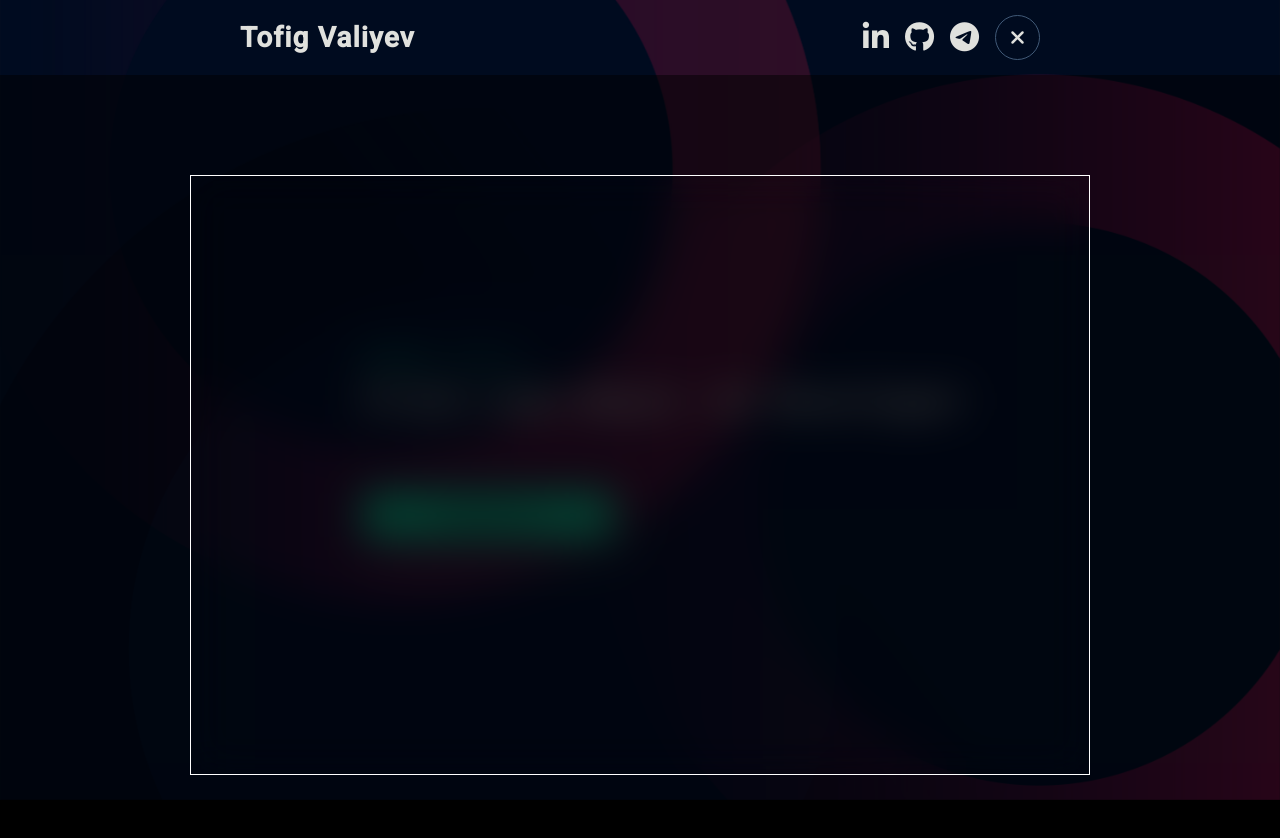
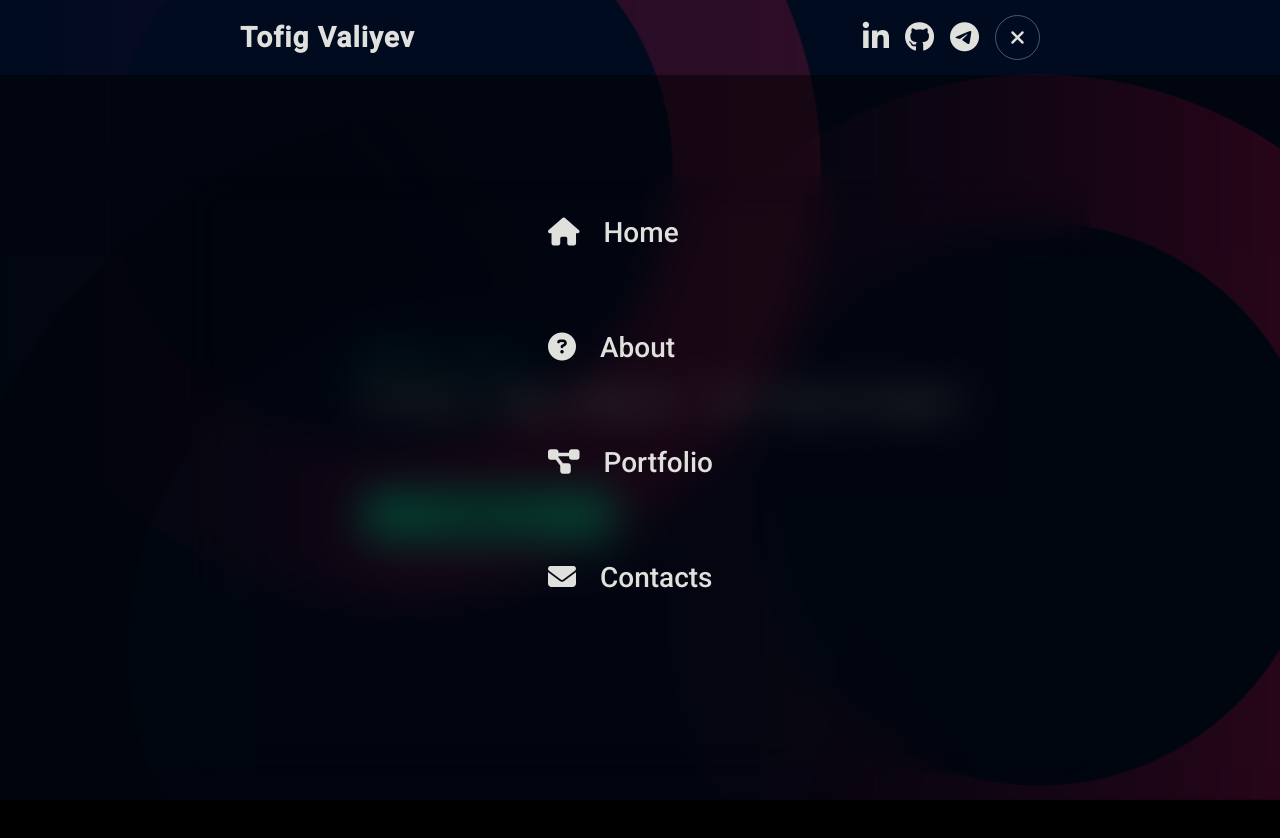
Before and after one commit to mayware/React-Portfolio, a React (Create React App) app: page / in a window 1280 px wide. Both pictures are taken after a click on the button 1017 px from the left and 37 px from the top of the page. Shown: the top 838 px of the page. Built offline with nearby package versions, Linux system fonts and the light colour scheme; the HTML template or start-up script is replaced by a standard one.

Commit message:
Added few more features

```diff
--- a/src/components/Sidebar.jsx
+++ b/src/components/Sidebar.jsx
@@ -1,10 +1,42 @@
 import '../styles/sidebar.css'
+import { NavLink } from 'react-router-dom';
 
 const Sidebar = () => {
     return (
         <aside className="sidebar">
             <div className="sidebar-inner">
-
+                <NavLink to="/" className="sidebar-link">
+                    <div className="sidebar-link-inner">
+                        <span className='sidebar-link-icon'>
+                            <i class="fa-solid fa-house"></i>
+                        </span>
+                        <span className="sidebar-link-title">Home</span>
+                    </div>
+                </NavLink>
+                <NavLink to="/about" className="sidebar-link">
+                    <div className="sidebar-link-inner">
+                        <span className='sidebar-link-icon'>
+                            <i class="fa-solid fa-circle-question"></i>
+                        </span>
+                        <span className="sidebar-link-title">About</span>
+                    </div>
+                </NavLink>
+                <NavLink to="/portfolio" className="sidebar-link">
+                    <div className="sidebar-link-inner">
+                        <span className='sidebar-link-icon'>
+                            <i class="fa-solid fa-diagram-project"></i>
+                        </span>
+                        <span className="sidebar-link-title">Portfolio</span>
+                    </div>
+                </NavLink>
+                <NavLink to="/contact" className="sidebar-link">
+                    <div className="sidebar-link-inner">
+                        <span className='sidebar-link-icon'>
+                            <i class="fa-solid fa-envelope"></i>
+                        </span>
+                        <span className="sidebar-link-title">Contacts</span>
+                    </div>
+                </NavLink>
             </div>
         </aside>
     );
--- a/src/styles/sidebar.css
+++ b/src/styles/sidebar.css
@@ -12,9 +12,40 @@
 }
 
 .sidebar-inner {
+    display: flex;
+    /* align-items: center;
+    justify-content: center; */
+    flex-direction: column;
     height: 600px;
     width: 900px;
     backdrop-filter: blur(20px);
+    /* border: 1px solid #fff; */
+}
 
-    border: 1px solid #fff;
+.sidebar-link {
+    display: flex;
+    align-items: center;
+    justify-content: center;
+    height: 115px;
+    font-size: 28px;
+    font-weight: 500;
+    color: #e0e1dd;
+    text-decoration: none;
+    transition: 200ms ease-in-out;
 }
+
+.sidebar-link:hover {
+    color: #8d99ae;
+    transition: 200ms ease-in-out;
+}
+
+.sidebar-link-inner {
+    display: flex;
+    align-items: center;
+    justify-content: flex-start;
+    width: 200px;
+}
+
+.sidebar-link-icon {
+    margin-right: 1rem;
+}
```
